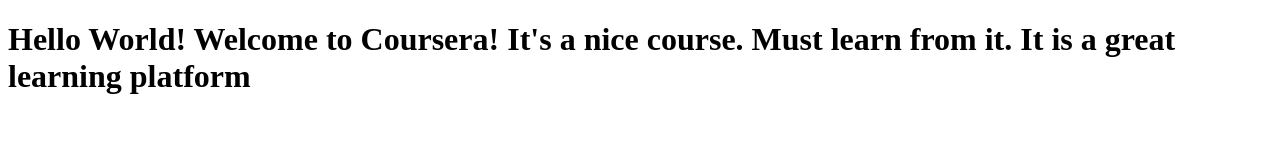
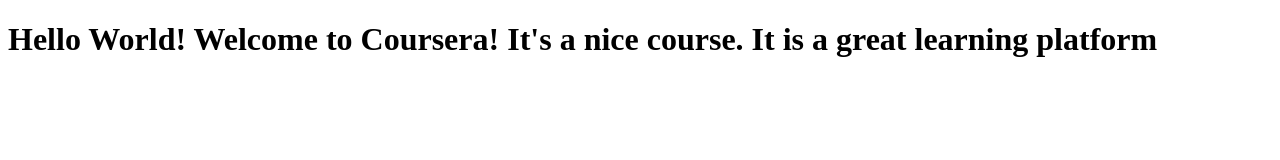
Before and after one commit to Pushpanjali0613/coursera-test, a plain HTML site: page site/index.html in a window 1280 px wide. Drawn offline with Linux system fonts and the light colour scheme.

Commit message:
My First Page.

```diff
--- a/site/index.html
+++ b/site/index.html
@@ -6,7 +6,6 @@
     <title>Hello Coursera!</title>
 </head>
 <body>
-    <h1>Hello World! Welcome to Coursera! It's a nice course. Must learn from it.
-        It is a great learning platform</h1>
+    <h1>Hello World! Welcome to Coursera! It's a nice course. It is a great learning platform</h1>
 </body>
 </html>
```
